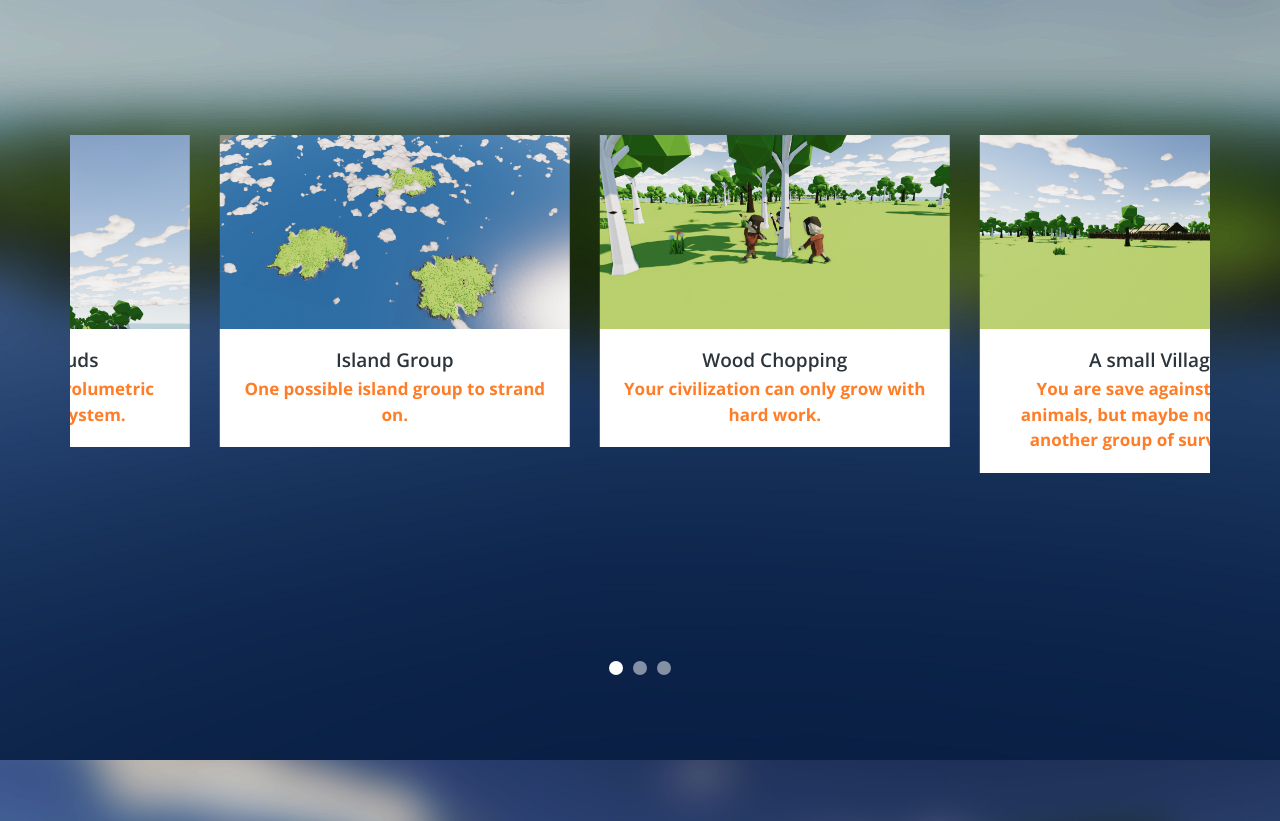
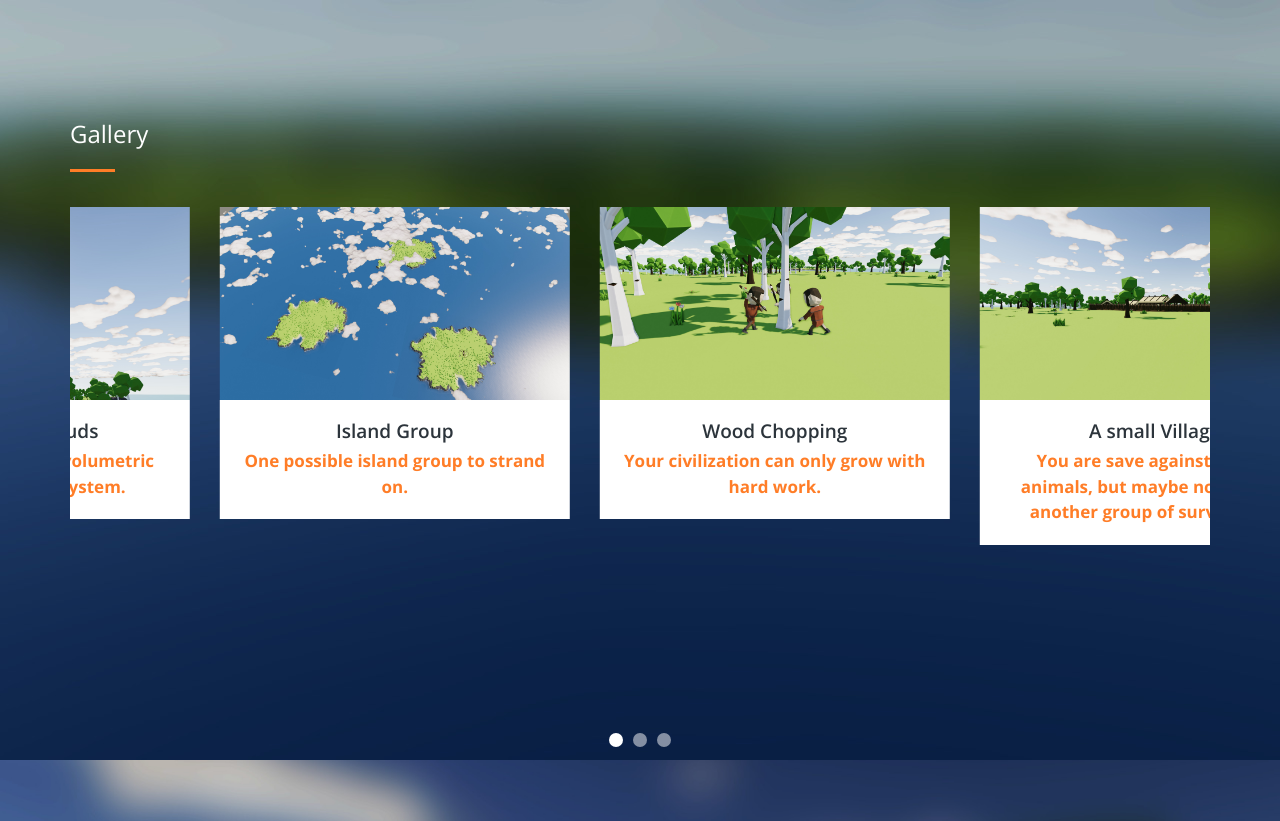
Before and after one commit to CMDRSpirit/cmdrspirit.github.io, a plain HTML site: page Timeline-Web/index.html in a window 1280 px wide. Shown: the part 1640-2461 px from the top of the page. Drawn offline with nearby package versions, Linux system fonts and the light colour scheme.

Commit message:
added gallery text

```diff
--- a/Timeline-Web/css/templatemo-main.css
+++ b/Timeline-Web/css/templatemo-main.css
@@ -142,6 +142,17 @@ a:hover { color: #FF0; }
   background-size: cover;
 }
 
+.parallax-content .left-text h4 {
+  font-size: 24px;
+  font-weight: 500;
+  color: #fff;
+}
+.parallax-content .left-text .line-dec {
+  width: 45px;
+  height: 3px;
+  background-color: #ff7d27;
+  margin: 20px 0px 20px 0px;
+}
 
 .baner-content {
   padding-top: 30vh;
--- a/Timeline-Web/index.html
+++ b/Timeline-Web/index.html
@@ -103,8 +103,13 @@ https://templatemo.com/tm-526-vanilla
         </div>
     </div>
 
-
     <div class="parallax-content projects-content" id="gallery">
+		<div class="container">
+            <div class="left-text">
+                <h4>Gallery</h4>
+				<div class="line-dec"></div>
+            </div>
+        </div>
         <div class="container">
             <div class="row">
                 <div class="col-md-12">
```
